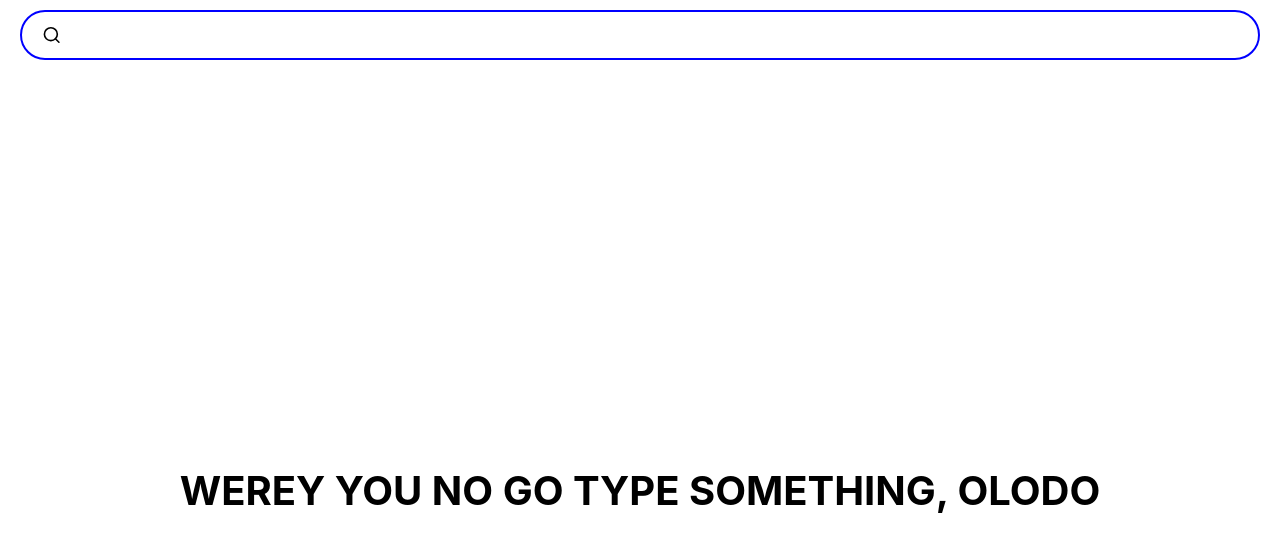
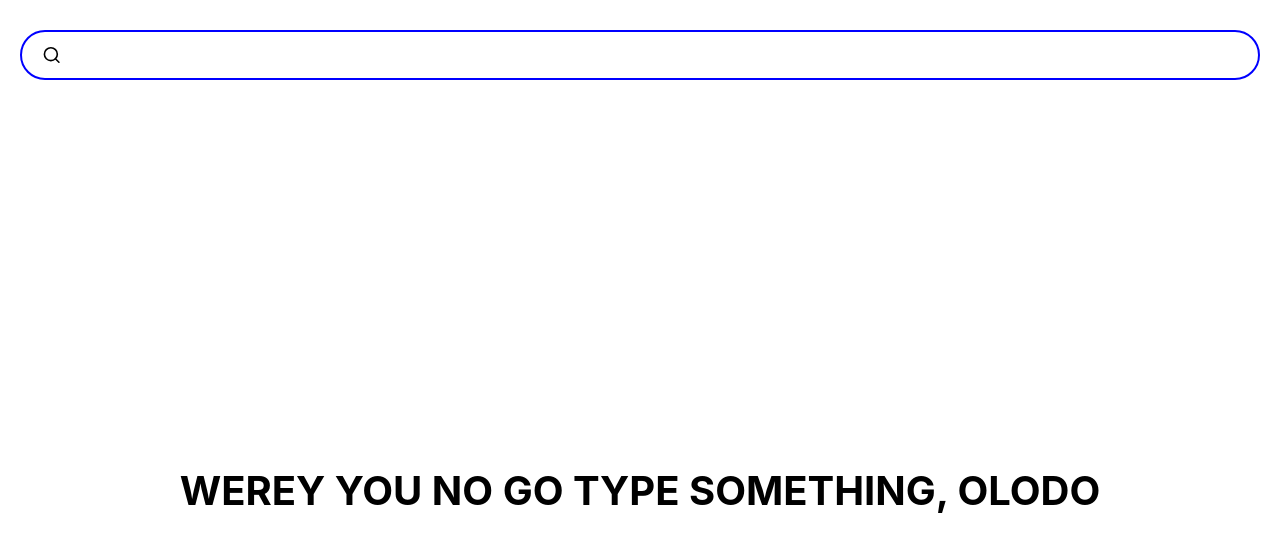
Before and after one commit to Tobbeycc1/image-story-app, a React (Create React App) app: page / in a window 1280 px wide. Shown: the top 552 px of the page. Built offline with nearby package versions, Linux system fonts and the light colour scheme; the HTML template or start-up script is replaced by a standard one.

Commit message:
styling / search bar

```diff
--- a/src/test.module.css
+++ b/src/test.module.css
@@ -39,7 +39,7 @@
     /* width: 60vw; */
     height: 50px;
     border-radius: 30px;
-    margin: 10px 20px;
+    margin: 30px 20px;
     border: 2px solid blue;
     padding: 5px 20px;
     top: 0;
```
